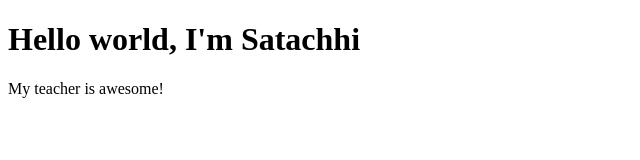
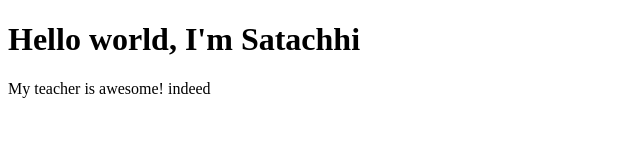
Before and after one commit to satachhitiwari/classroom-activities, a plain HTML site: page index.html in a window 1280 px wide. Shown: the full height of the page, 0-640 px from the left. Drawn offline with Linux system fonts and the light colour scheme.

Commit message:
testing3

```diff
--- a/index.html
+++ b/index.html
@@ -8,7 +8,7 @@
 </head>
 <body>
     <h1>Hello world, I'm Satachhi </h1>
-<p>My teacher is awesome! </p>
+<p>My teacher is awesome! indeed </p>
 
 
 </body>
```
